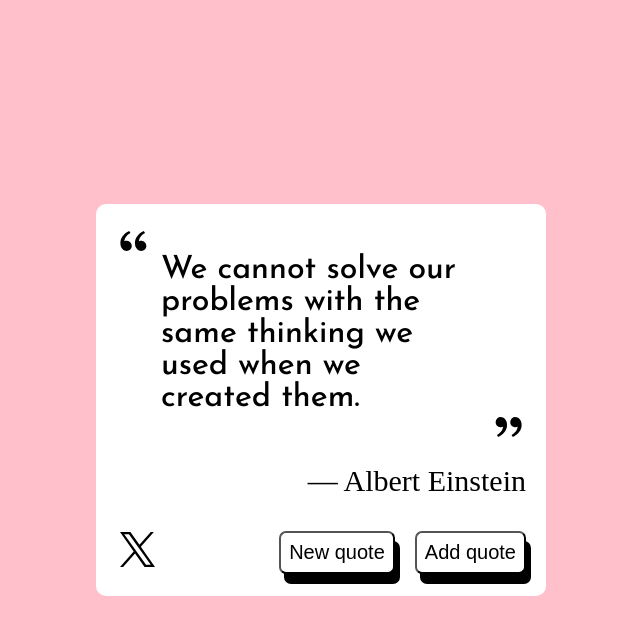
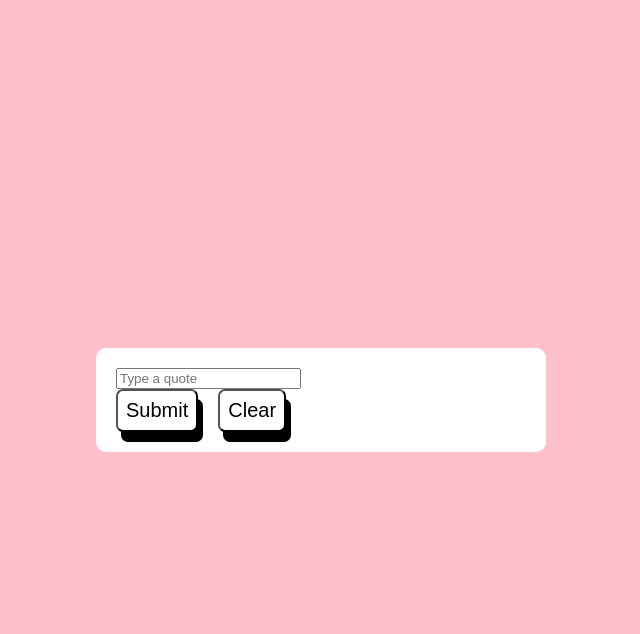
Before and after one commit to SueHafi/Random-Quote-Generator, a React (Vite) app in the folder frontend/: page / in a window 1280 px wide. Both pictures are taken after a click on the button "Add quote". Shown: the top 634 px of the page, without its empty margins (319-959 px from the left). Built offline with nearby package versions, Linux system fonts and the light colour scheme.

Commit message:
set up buttons container and quote component

```diff
--- a/frontend/src/App.css
+++ b/frontend/src/App.css
@@ -105,31 +105,6 @@ body {
   height: 24px;
 }
 
-.button-container {
-  display: flex;
-  gap: 20px;
-}
-
-.button {
-  font-size: 1.8rem;
-  border-radius: 7px;
-  background-color: white;
-  padding: 5px;
-  cursor: pointer;
-  box-shadow: 4px 8px;
-}
-
-.button:hover {
-  background-color: rgb(228, 230, 231);
-  box-shadow: 3px 5px;
-}
-
-.button:active {
-  background-color: white;
-  box-shadow: none;
-  border: 1px solid black;
-}
-
 @media (min-width: 1024px) {
   .quote-box {
     margin: 0;
--- a/frontend/src/App.tsx
+++ b/frontend/src/App.tsx
@@ -3,6 +3,8 @@ import "./App.css";
 import endingQuoteImg from "./assets/ending-quote-alt.svg";
 import startingQuoteImg from "./assets/starting-quote-alt.svg";
 import xLogo from "./assets/X-logo.svg";
+import Quote from "./components/Quote";
+import ButtonsContainer from "./components/ButtonsContainer";
 
 // const APIUrl = "https://api.quotable.io/random";
 const APIUrl = "http://localhost:3000/random";
@@ -29,12 +31,12 @@ function App() {
       "We cannot solve our problems with the same thinking we used when we created them.",
     author: "Albert Einstein",
   });
+  const [addQuoteButtonClicked, setAddQuoteButtonClicked] = useState(false);
 
-  let addQuoteButtonClicked = false;
   async function fetchMyAPI(): Promise<void> {
     const response = await fetch(APIUrl);
     const result = (await response.json()) as QuoteAPI;
-    setQuote({content: result.content, author: result.author});
+    setQuote({ content: result.content, author: result.author });
   }
 
   function handleNewQuoteButtonClick(): void {
@@ -42,7 +44,7 @@ function App() {
   }
 
   function handleAddQuoteButtonClick(): void {
-    addQuoteButtonClicked = true;
+    setAddQuoteButtonClicked(!addQuoteButtonClicked);
   }
 
   // useEffect(() => {
@@ -54,6 +56,20 @@ function App() {
 
   return (
     <div className="quote-container">
+      {addQuoteButtonClicked ? (
+        <div className="quote-box">
+          <Quote>
+            <ButtonsContainer>
+              <button className="button" onClick={handleNewQuoteButtonClick}>
+                Submit
+              </button>
+              <button className="button" onClick={handleAddQuoteButtonClick}>
+                Clear
+              </button>
+            </ButtonsContainer>
+          </Quote>
+        </div>
+      ) : (
         <div className="quote-box">
           <header>
             <div className="text-container">
@@ -62,11 +78,7 @@ function App() {
                 src={startingQuoteImg}
                 alt="quotation mark"
               />
-            {addQuoteButtonClicked ? (
-              <input>hjdhs</input>
-            ) : (
               <q className="quote-text">{quote.content}</q>
-            )}
               <img
                 className="quotation-mark ending-quote-mark"
                 src={endingQuoteImg}
@@ -86,16 +98,17 @@ function App() {
                 <img className="link-icon" src={xLogo} alt="share on X" />
               </a>
             </div>
-          <div className="button-container">
+            <ButtonsContainer>
               <button className="button" onClick={handleNewQuoteButtonClick}>
                 New quote
               </button>
               <button className="button" onClick={handleAddQuoteButtonClick}>
                 Add quote
               </button>
-          </div>
+            </ButtonsContainer>
           </section>
         </div>
+      )}
     </div>
   );
 }
--- /dev/null
+++ b/frontend/src/components/ButtonsContainer.css
@@ -0,0 +1,33 @@
+
+.button-container {
+    display: flex;
+    gap: 20px;
+  }
+
+  .button {
+    font-size: 1.8rem;
+    border-radius: 7px;
+    background-color: white;
+    padding: 5px;
+    cursor: pointer;
+    box-shadow: 4px 8px;
+  }
+
+  .button:hover {
+    background-color: rgb(228, 230, 231);
+    box-shadow: 3px 5px;
+  }
+
+  .button:active {
+    background-color: white;
+    box-shadow: none;
+    border: 1px solid black;
+  }
+
+  @media (min-width: 1024px) {
+    .button {
+      font-size: 2rem;
+      padding: 8px;
+      box-shadow: 5px 10px;
+    }
+  }
--- /dev/null
+++ b/frontend/src/components/ButtonsContainer.tsx
@@ -0,0 +1,14 @@
+import "./ButtonsContainer.css";
+import { ReactNode } from "react";
+
+type ButtonsContainerProps = {
+    children: ReactNode;
+}
+
+export default function ButtonsContainer({children}: ButtonsContainerProps) {
+  return (
+    <div className="button-container">
+        {children}
+    </div>
+  );
+}
--- /dev/null
+++ b/frontend/src/components/Quote.tsx
@@ -0,0 +1,35 @@
+import { FormEvent, ChangeEvent, useState } from "react";
+import { ReactNode } from "react";
+
+
+type QuoteProps = {
+  children: ReactNode;
+}
+
+export default function Quote({children}: QuoteProps) {
+  const [userInput, setUserInput] = useState("");
+
+  function handleSubmit(event: FormEvent<HTMLFormElement>): void {
+    console.log("hi im working");
+    event.preventDefault();
+  }
+
+  function handleChange(event: ChangeEvent<HTMLInputElement>): void {
+    setUserInput(event.target.value);
+  }
+
+  return (
+    <form onSubmit={handleSubmit}>
+      <label htmlFor="quote"></label>
+      <input
+        id="quote"
+        name="quote"
+        type="text"
+        placeholder="Type a quote"
+        onChange={handleChange}
+        value={userInput}
+      />
+      {children}
+    </form>
+  );
+}
```
Lines whose indentation alone changed are shown as unchanged.
